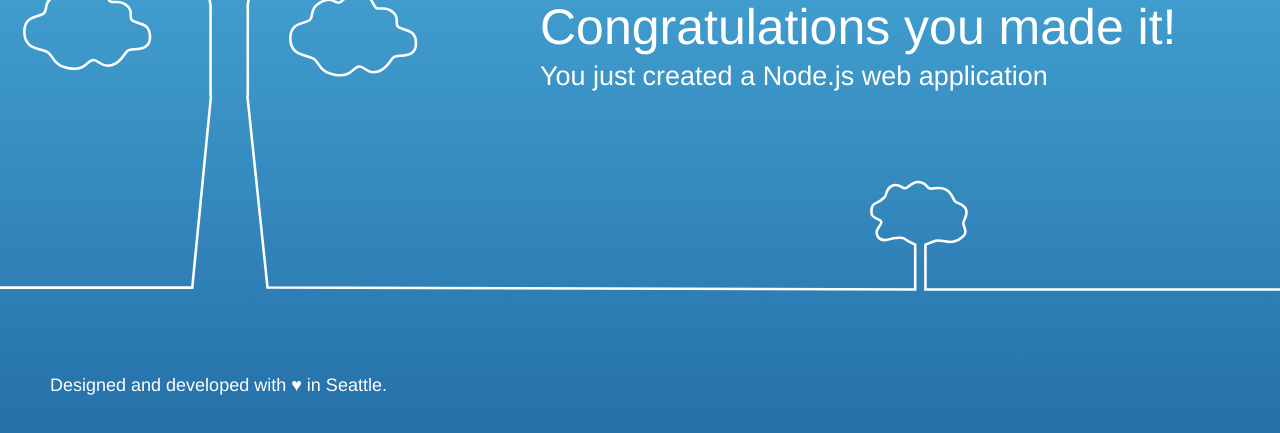
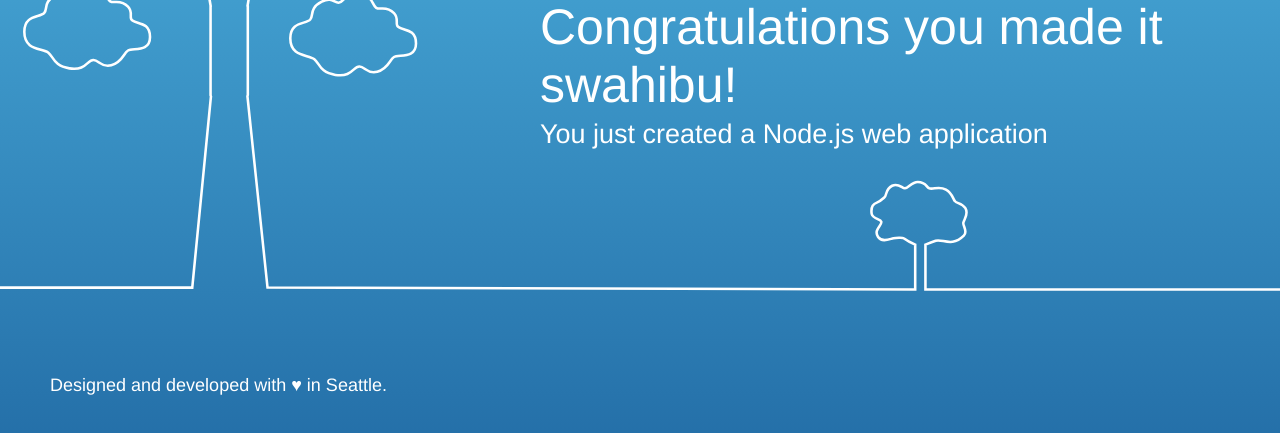
Before and after one commit to Wendellin/cicd, a website: page public/index.html in a window 1280 px wide. Shown: the part 355-788 px from the top of the page. Drawn offline with Linux system fonts and the light colour scheme.

Commit message:
Update index.html
just swaahibu

```diff
--- a/public/index.html
+++ b/public/index.html
@@ -58,7 +58,7 @@
         <div class="message">
             <a class="twitter-link" href="https://twitter.com/home/?status=I%20created%20a%20project%20with%20AWS%20CodeStar!%20%23AWS%20%23AWSCodeStar%20https%3A%2F%2Faws.amazon.com%2Fcodestar"><img src="img/tweet.svg" /></a>
             <div class="text">
-                <h1>Congratulations you made it!</h1>
+                <h1>Congratulations you made it swahibu!</h1>
                 <h2>You just created a Node.js web application</h2>
             </div>
         </div>
```
